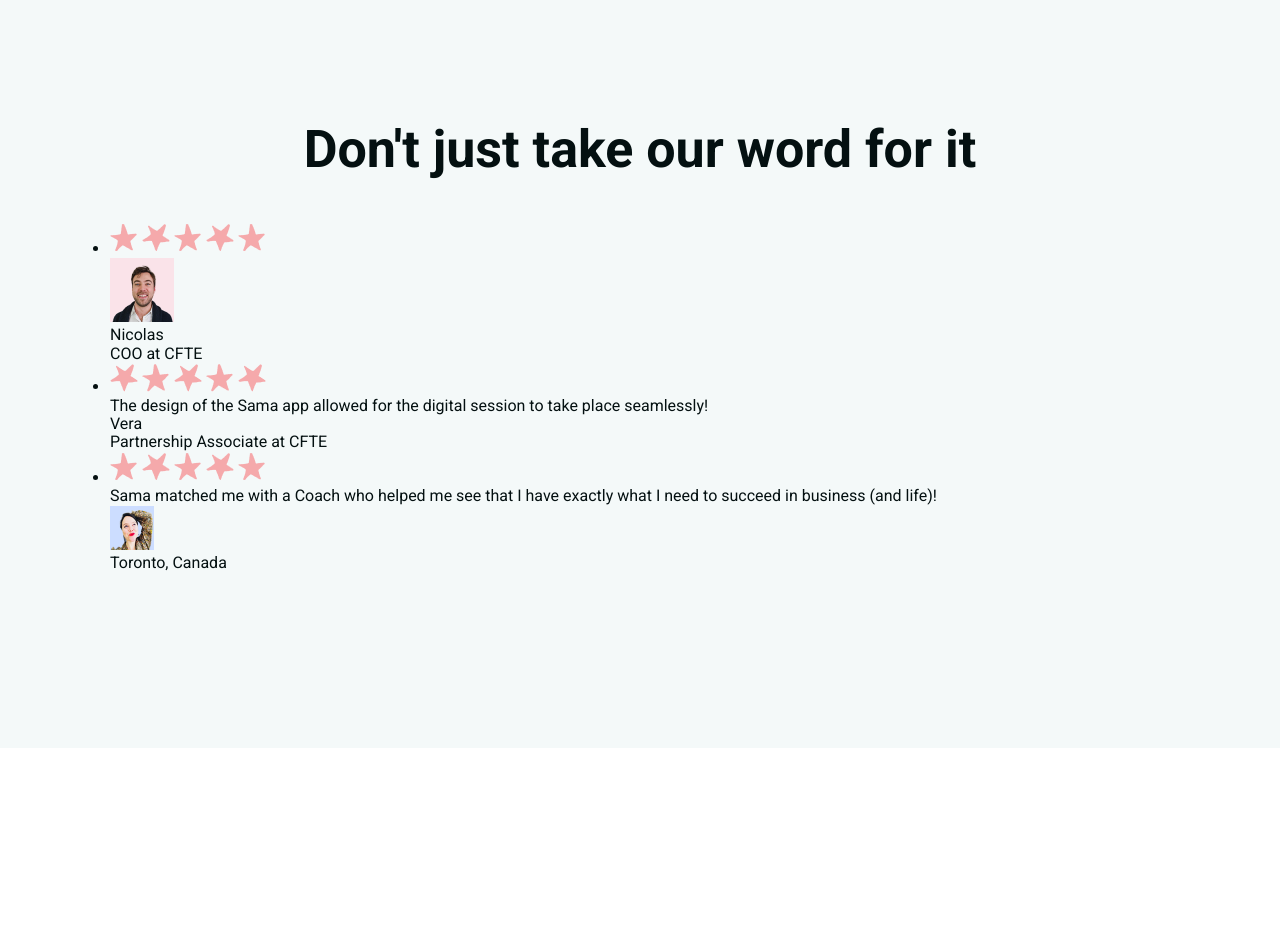
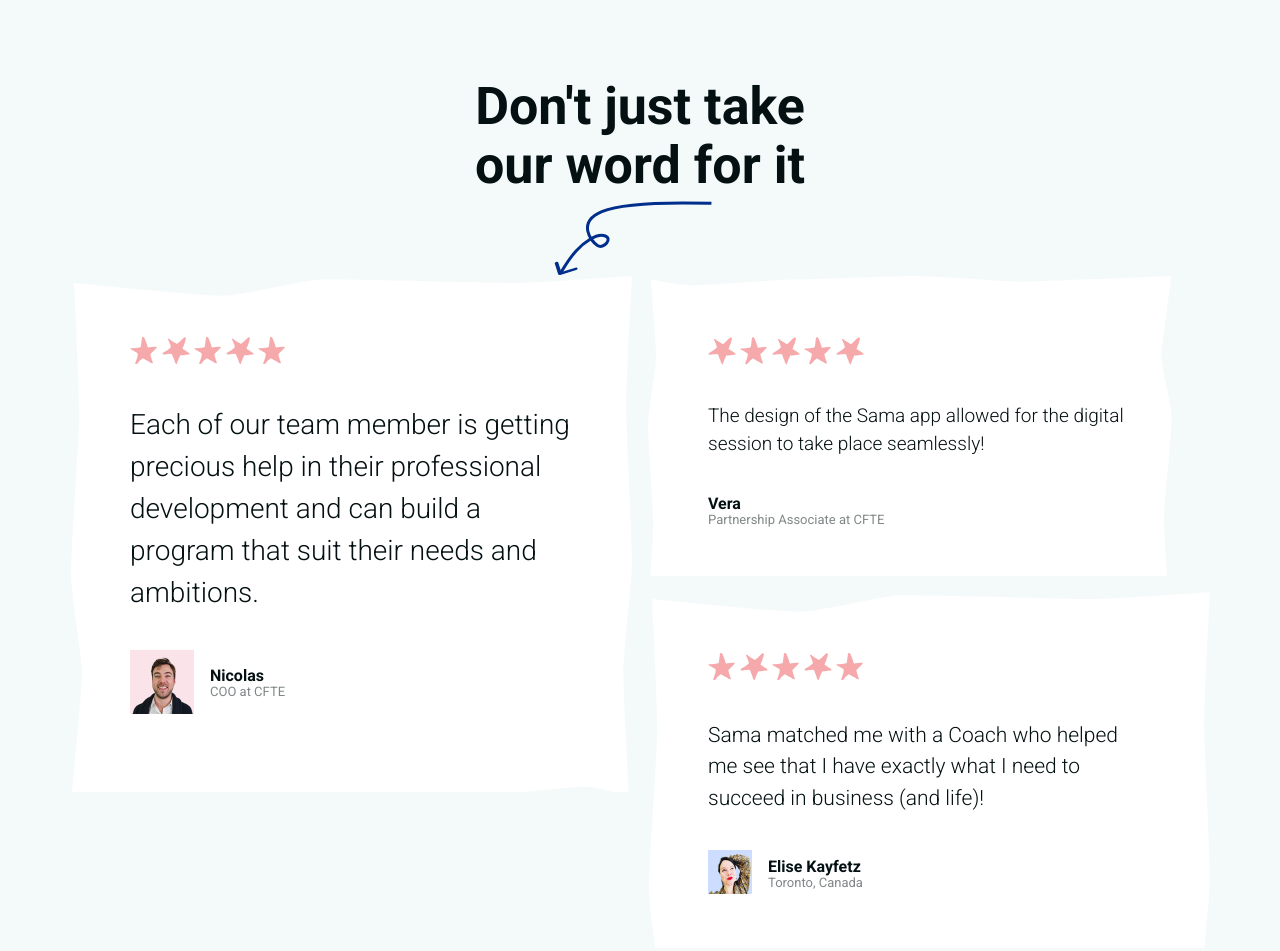
Before and after one commit to farideliyev/Landing-page-2, a website: page index.html in a window 1280 px wide. Shown: the part 4400-5351 px from the top of the page. Before the commit the page ends 5148 px from the top, so only its background shows below. Drawn offline with Linux system fonts and the light colour scheme.

Commit message:
review section #2

```diff
--- a/css/styles.scss
+++ b/css/styles.scss
@@ -501,6 +501,113 @@
 /* === REVIEWS == */
 .section-reviews {
   background-color: #f4f9f9;
+
+  h2 {
+    width: 35%;
+    margin: 0 auto $base*20;
+  }
+}
+
+.reviews {
+  position: relative;
+  display: grid;
+  grid-template-columns: repeat(2, 1fr);
+  grid-template-rows: 300px 200px 140px;
+  grid-gap: $base*4;
+  list-style: none;
+  margin: 0;
+  padding: 0;
+  left: 0;
+
+  &::before {
+    position: absolute;
+    display: block;
+    content: "";
+    width: 175px;
+    height: 103px;
+    background: url("../img/review-arrow.svg") no-repeat;
+    top: -103px;
+    left: 50%;
+    transform: translateX(-55%);
+  }
+
+  &__content {
+    $parent: &;
+
+    padding: $base*15;
+
+    &:nth-child(1) {
+      background: url("../img/reviews-bg-1.svg") no-repeat;
+      background-size: cover;
+    }
+
+    &:nth-child(2) {
+      background: url("../img/reviews-bg-2.svg") no-repeat;
+    }
+
+    &:nth-child(3) {
+      background: url("../img/reviews-bg-3.svg") no-repeat;
+      background-size: cover;
+    }
+
+    &--big {
+      grid-column: 1/2;
+      grid-row: 1/3;
+
+      #{$parent}-text {
+        font-size: $fs-xl;
+      }
+    }
+
+    &--medium {
+      grid-column: 2/3;
+      grid-row: 1/2;
+
+      #{$parent}-text {
+        font-size: $fs-s;
+      }
+    }
+
+    &--last {
+      grid-column: 2/3;
+      grid-row: 2/4;
+
+      #{$parent}-text {
+        font-size: $fs-md;
+      }
+    }
+
+    &-stars {
+      margin-bottom: $base*8;
+    }
+
+    &-text {
+      margin-bottom: $base*9;
+      line-height: 1.5;
+      font-weight: 300;
+    }
+
+    &-author {
+      display: flex;
+      align-items: center;
+
+      .avatar {
+        margin-right: $base*4;
+      }
+
+      &__info {
+        .name {
+          font-weight: bold;
+          font-size: $fs-xs;
+        }
+
+        .about {
+          font-size: $fs-xxs;
+          color: #818788;
+        }
+      }
+    }
+  }
 }
 
 /* === /REVIEWS == */
--- a/index.html
+++ b/index.html
@@ -208,31 +208,37 @@
         <div class="section-inner">
             <h2 class="ta-c">Don't just take our word for it</h2>
             <ul class="reviews">
-                <li class="reviews__content">
+                <li class="reviews__content reviews__content--big">
                     <div class="reviews__content-stars">
                         <img src="/img/stars.png" alt="">
                     </div>
-                    <div class="reviews__content-text"Each of our team member is getting precious help in their professional development and can build a program that suit their needs and ambitions.</div>
+                    <div class="reviews__content-text">
+                        Each of our team member is getting precious help in their professional development and can build a program that suit their needs and ambitions.
+                    </div>
                     <div class="reviews__content-author">
                         <div class="avatar">
                             <img src="/img/avatar-1.png" alt="">
                         </div>
-                        <div class="name">Nicolas</div>
-                        <div class="about">COO at CFTE</div>
+                        <div class="reviews__content-author__info">
+                            <div class="name">Nicolas</div>
+                            <div class="about">COO at CFTE</div>
+                        </div>
+
                     </div>
                 </li>
-                <li class="reviews__content">
+                <li class="reviews__content reviews__content--medium">
                     <div class="reviews__content-stars">
                         <img src="/img/stars-inclined.png" alt="">
                     </div>
                     <div class="reviews__content-text">The design of the Sama app allowed for the digital session to take place seamlessly!</div>
                     <div class="reviews__content-author">
-                        <div class="avatar"></div>
-                        <div class="name">Vera</div>
-                        <div class="about">Partnership Associate at CFTE</div>
+                        <div class="reviews__content-author__info">
+                            <div class="name">Vera</div>
+                            <div class="about">Partnership Associate at CFTE</div>
+                        </div>
                     </div>
                 </li>
-                <li class="reviews__content">
+                <li class="reviews__content  reviews__content--last">
                     <div class="reviews__content-stars">
                         <img src="/img/stars.png" alt="">
                     </div>
@@ -241,8 +247,11 @@
                         <div class="avatar">
                             <img src="/img/avatar-2.png" alt="">
                         </div>
-                        <div class="name"Elise Kayfetz></div>
-                        <div class="about">Toronto, Canada</div>
+
+                        <div class="reviews__content-author__info">
+                            <div class="name">Elise Kayfetz</div>
+                            <div class="about">Toronto, Canada</div>
+                        </div>
                     </div>
                 </li>
             </ul>
```
Also changed, not shown: css/styles.css, img/review-arrow.svg (added), img/reviews-bg-1.svg (added), img/reviews-bg-2.svg (added), img/reviews-bg-3.svg (added).
